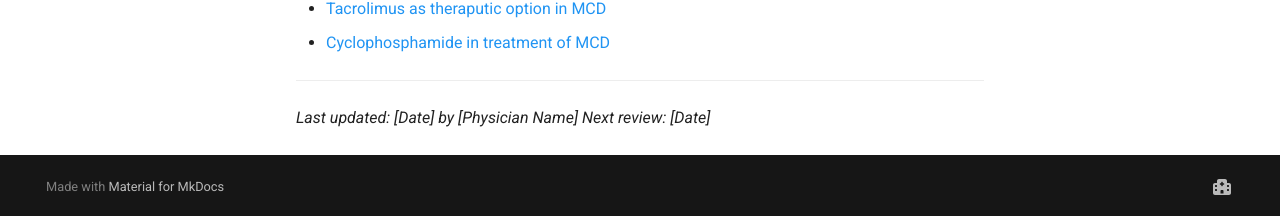
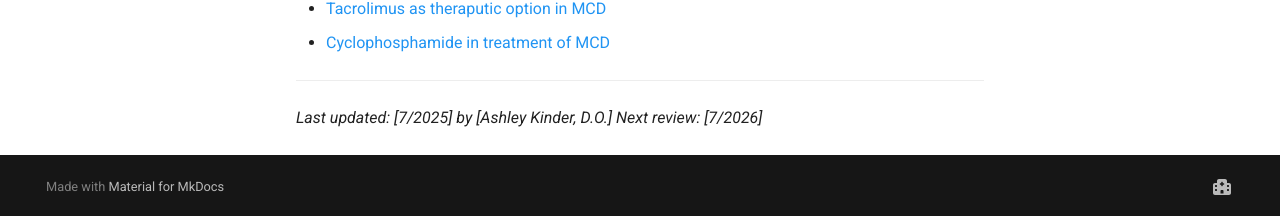
Before and after one commit to TTUNEPH2025/GN, an MkDocs documentation site: the page built from docs/MCD.md, in a window 1280 px wide and 900 px high, scrolled down 4144 px. Shown: the part 681-897 px from the top of the window. Built offline with MkDocs 1.6.1 and Material for MkDocs 9.7.7, drawn with Linux system fonts in a browser that asks for light colours.

Commit message:
Update MCD.md

```diff
--- a/docs/MCD.md
+++ b/docs/MCD.md
@@ -105,5 +105,5 @@ flowchart TB
 * [Tacrolimus as theraputic option in MCD](https://academic.oup.com/ndt/article-abstract/23/6/1919/1874422?redirectedFrom=fulltext)
 * [Cyclophosphamide in treatment of MCD](https://www.scopus.com/pages/publications/0018377671)
 ---
-*Last updated: [Date] by [Physician Name]*
-*Next review: [Date]*
+*Last updated: [7/2025] by [Ashley Kinder, D.O.]*
+*Next review: [7/2026]*
```
